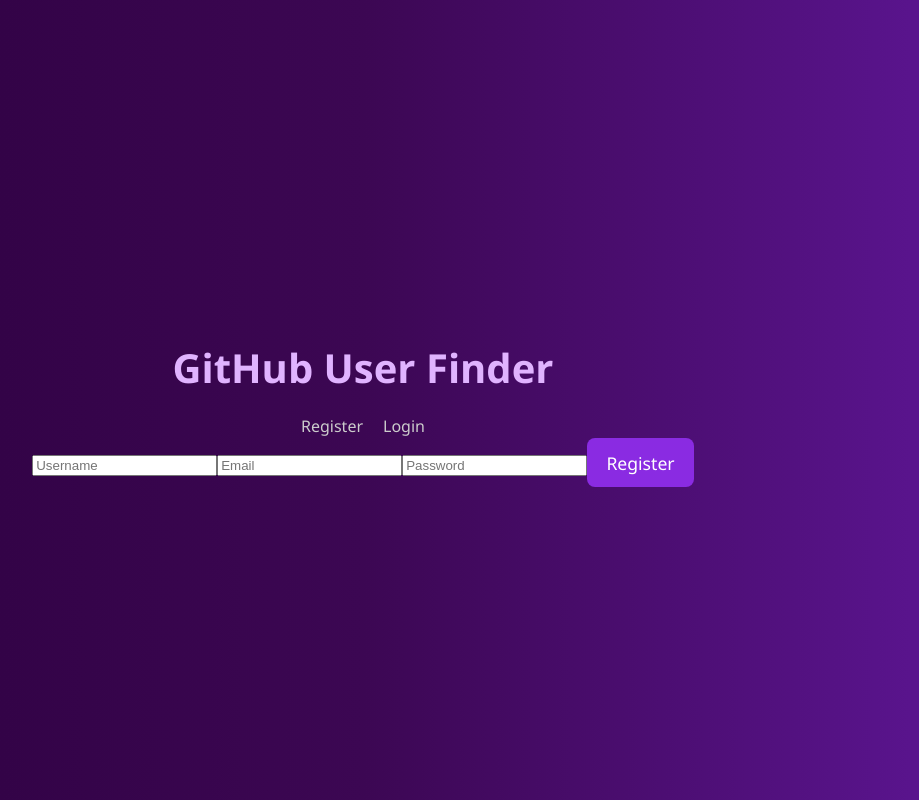
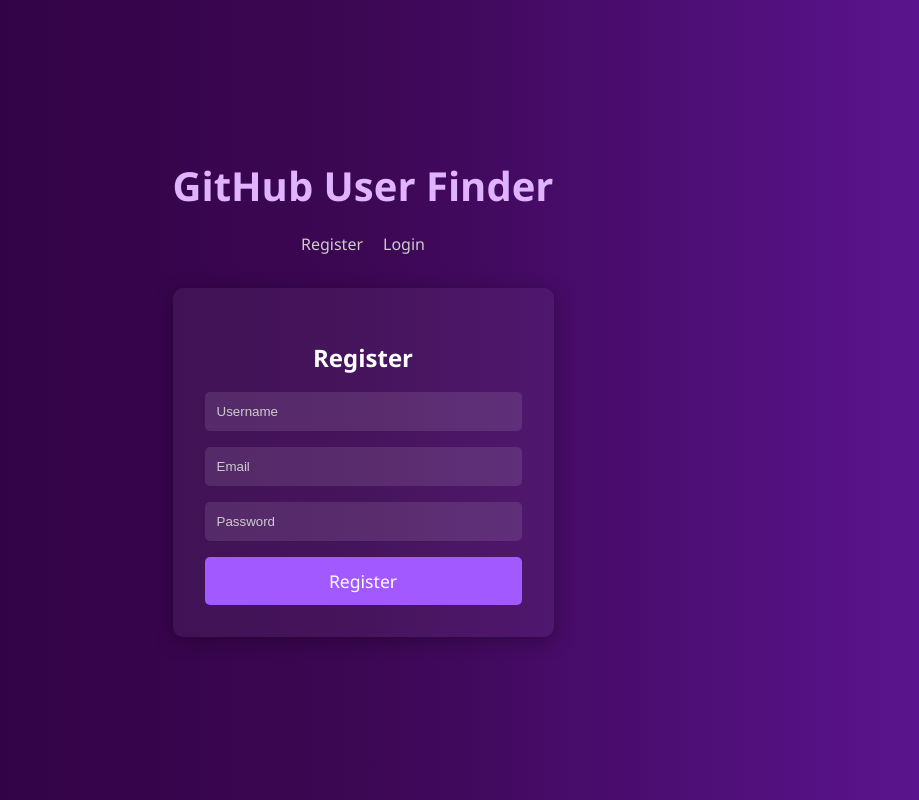
Before and after one commit to CodeKijiji/https-github.com-olella93-FrontEnd-GitHub-User-Finder, a React (Vite) app: page /register in a window 1280 px wide. Shown: the whole page, without its empty margins (277-1196 px from the left). Built offline with nearby package versions, Linux system fonts and the light colour scheme.

Commit message:
RegisterForm updated to work well with the improved styling features

```diff
--- a/src/components/RegisterForm.jsx
+++ b/src/components/RegisterForm.jsx
@@ -1,9 +1,11 @@
 import React, { useState } from 'react';
 import API from '../api';
+
 
 function RegisterForm({ onLogin }) {
   const [form, setForm] = useState({ username: '', email: '', password: '' });
   const [error, setError] = useState(null);
+  const [success, setSuccess] = useState(null);
 
   const handleChange = e => {
     setForm({ ...form, [e.target.name]: e.target.value });
@@ -11,23 +13,53 @@
 
   const handleSubmit = async e => {
     e.preventDefault();
+    setError(null);
+    setSuccess(null);
+
     try {
       const res = await API.post('/register', form);
       localStorage.setItem('access_token', res.data.access_token);
-      onLogin?.(); // optional callback
+      setSuccess("Registration successful!");
+      onLogin?.(); // optional callback after successful registration
     } catch (err) {
+      console.error(err);
       setError(err.response?.data?.error || 'Registration failed');
     }
   };
 
   return (
-    <form onSubmit={handleSubmit}>
-      <input name="username" placeholder="Username" onChange={handleChange} required />
-      <input name="email" type="email" placeholder="Email" onChange={handleChange} required />
-      <input name="password" type="password" placeholder="Password" onChange={handleChange} required />
-      <button type="submit">Register</button>
-      {error && <p>{error}</p>}
-    </form>
+    <div className="auth-form-container">
+      <h2>Register</h2>
+      <form onSubmit={handleSubmit}>
+        <input
+          name="username"
+          placeholder="Username"
+          value={form.username}
+          onChange={handleChange}
+          required
+        />
+        <input
+          name="email"
+          type="email"
+          placeholder="Email"
+          value={form.email}
+          onChange={handleChange}
+          required
+        />
+        <input
+          name="password"
+          type="password"
+          placeholder="Password"
+          value={form.password}
+          onChange={handleChange}
+          required
+        />
+        <button type="submit">Register</button>
+      </form>
+
+      {success && <p className="success-msg">{success}</p>}
+      {error && <p className="error-msg">{error}</p>}
+    </div>
   );
 }
 
```
